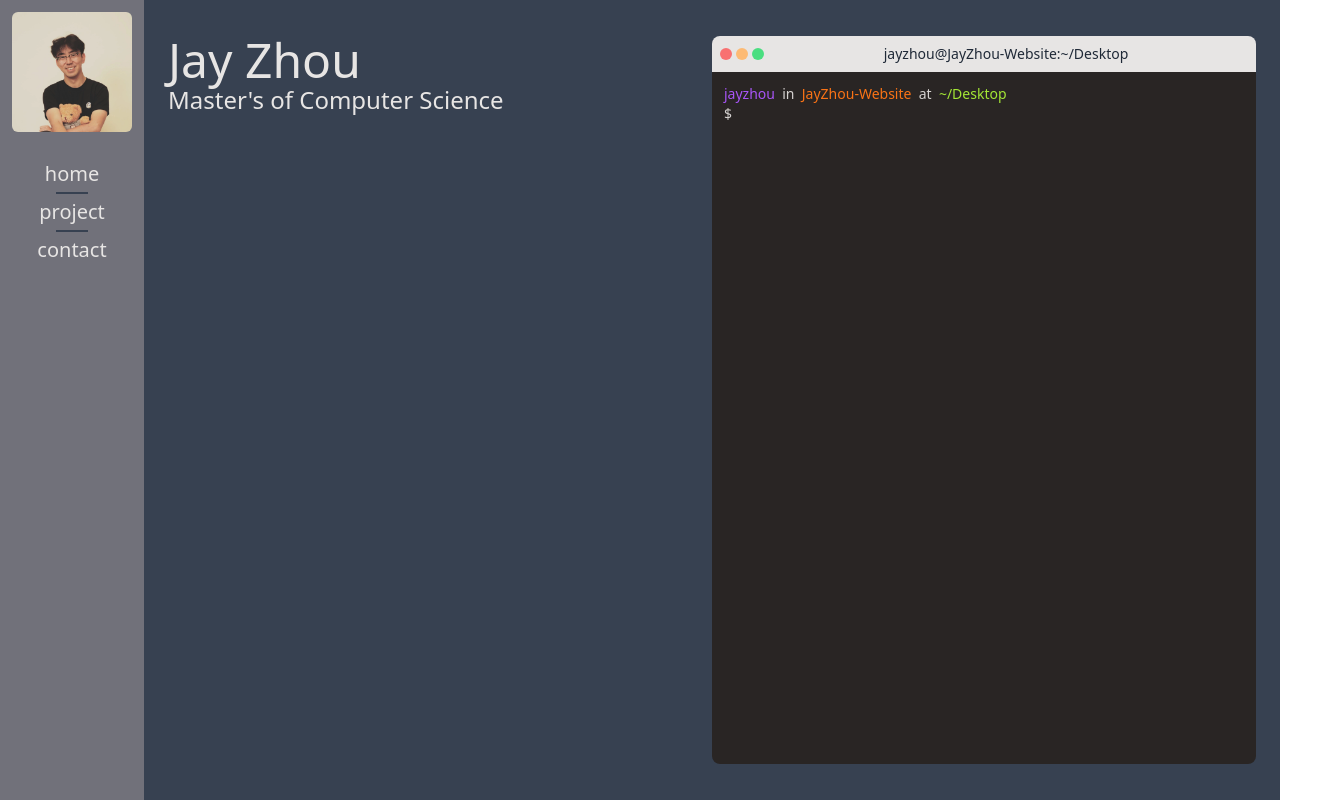
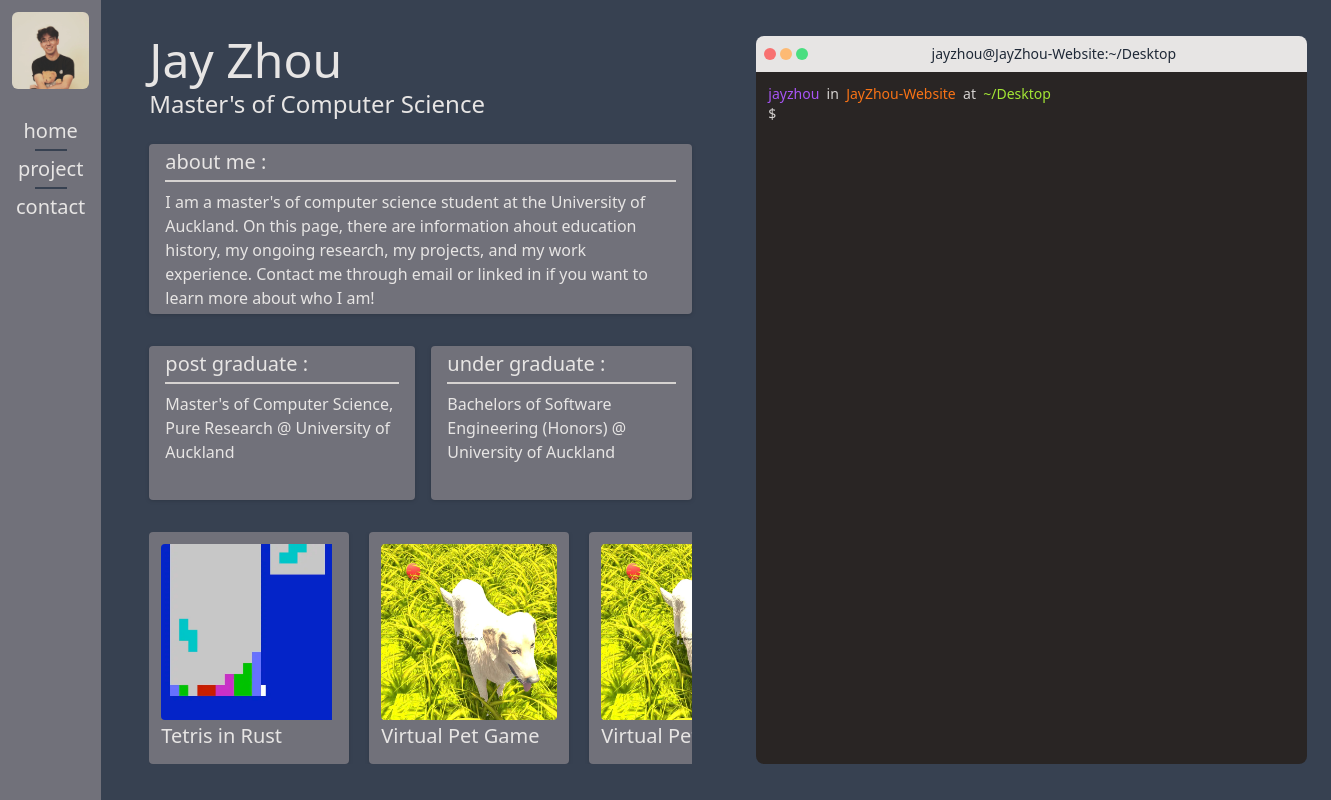
Before and after one commit to jzho987/jzho987.github.io, a SvelteKit app: page /home in a window 1280 px wide. Shown: the whole page, 1331 px wide, since content can reach past the window. Built offline with nearby package versions, Linux system fonts and the light colour scheme.

Commit message:
add main contents

```diff
--- a/src/components/button_styled.svelte
+++ b/src/components/button_styled.svelte
@@ -2,6 +2,6 @@
     export let text;
 </script>
 
-<button class="justify-center hover:bg-gray-700 flex flex-1 p-1 rounded text-stone-200 text-xl font-extralight">
+<button class="justify-center transition-all duration-100 hover:bg-gray-700 flex flex-1 p-1 rounded text-stone-200 text-xl font-extralight">
     {text}
 </button>
--- /dev/null
+++ b/src/components/card.svelte
@@ -0,0 +1,21 @@
+<script lang="ts">
+	import DivideLine from "./divide_line.svelte";
+
+    export let props: {
+        title: string,
+        text: string,
+    };
+    export let Class: string = "";
+    let {
+        title,
+        text,
+    } = props;
+</script>
+
+<div class={`${Class} flex flex-col py-1 px-4 bg-zinc-500 rounded drop-shadow text-stone-200 font-extralight`}>
+    <div class="flex flex-col">
+        <p class="text-xl">{title} :</p>
+        <div class="h-0.5 mt-1 bg-stone-300"/>
+    </div>
+    <p class="text-wrap mt-2 truncate flex-1">{text}</p>
+</div>
--- /dev/null
+++ b/src/components/image_card.svelte
@@ -0,0 +1,22 @@
+<script lang="ts">
+	import DivideLine from "./divide_line.svelte";
+
+    export let props: {
+        src: string,
+        label: string,
+    };
+    export let Class: string = "";
+    let {
+        src,
+        label,
+    } = props;
+</script>
+
+<div class={`${Class} flex flex-col p-3 bg-zinc-500 rounded drop-shadow`}>
+    <div class="flex size-44 overflow-hidden rounded">
+        <img alt={label} src={src} />
+    </div>
+    <div class="flex flex-1 items-center">
+        <p class="text-xl text-stone-200 font-extralight">{label}</p>
+    </div>
+</div>
--- a/src/routes/home/+page.svelte
+++ b/src/routes/home/+page.svelte
@@ -1,14 +1,62 @@
 <script lang="ts">
+	import tetrisRsProjectImage from "../../assets/tetris-rs-project.webp"
+	import virtualPetGameImage from "../../assets/virtual-pet-game-project.webp"
+
 	import Terminal from "../../components/terminal/terminal.svelte";
+	import Card from "../../components/card.svelte";
+	import ImageCard from "../../components/image_card.svelte";
 
+	let aboutMe = `
+	I am a master's of computer science student at the University of Auckland. On this page, there are information ahout education history, my ongoing research, my projects, and my work experience. Contact me through email or linked in if you want to learn more about who I am!
+	`;
+	let underGraduate = `
+	Bachelors of Software Engineering (Honors) @ University of Auckland
+	`;
+	let postGraduate = `
+	Master's of Computer Science, Pure Research @ University of Auckland
+	`;
 </script>
 
-<div class="px-6 py-9 flex h-screen">
-	<div class="flex flex-col flex-1">
-		<h1 class="font-extralight text-stone-200 text-5xl">Jay Zhou</h1>
-		<h1 class="font-extralight text-stone-200 text-2xl">Master's of Computer Science</h1>
+<div class="px-6 py-9 flex h-screen gap-10">
+	<div class="flex flex-col w-1/2 px-6">
+		<h1 class="font-extralight text-stone-200 text-5xl mb-1">Jay Zhou</h1>
+		<h1 class="font-extralight text-stone-200 text-2xl mb-6">Master's of Computer Science</h1>
+		<Card props={{
+			title: "about me",
+			text: aboutMe,
+		}}/>
+		<div class="flex flex-row mt-8 gap-4 h-40">
+			<Card Class="grow"
+				props={{
+					title: "post graduate",
+					text: postGraduate,
+			}}/>
+			<Card Class="grow"
+				props={{
+					title: "under graduate",
+					text: underGraduate,
+			}}/>
+		</div>
+		<div class="flex flex-row overflow-auto overflow-y-auto mt-8 gap-5 h-60">
+			<ImageCard props={{
+				src: tetrisRsProjectImage,
+				label: "Tetris in Rust",
+			}}/>
+			<ImageCard props={{
+				src: virtualPetGameImage,
+				label: "Virtual Pet Game",
+			}}/>
+			<ImageCard props={{
+				src: virtualPetGameImage,
+				label: "Virtual Pet Game",
+			}}/>
+			<ImageCard props={{
+				src: virtualPetGameImage,
+				label: "Virtual Pet Game",
+			}}/>
+		</div>
 	</div>
-	<div class="flex flex-1">
+	<div class="flex w-1/2">
 		<Terminal
 			props={{
 				user: "jayzhou",
```
Also changed, not shown: src/assets/tetris-rs-project.webp (added), src/assets/virtual-pet-game-project.webp (added).
